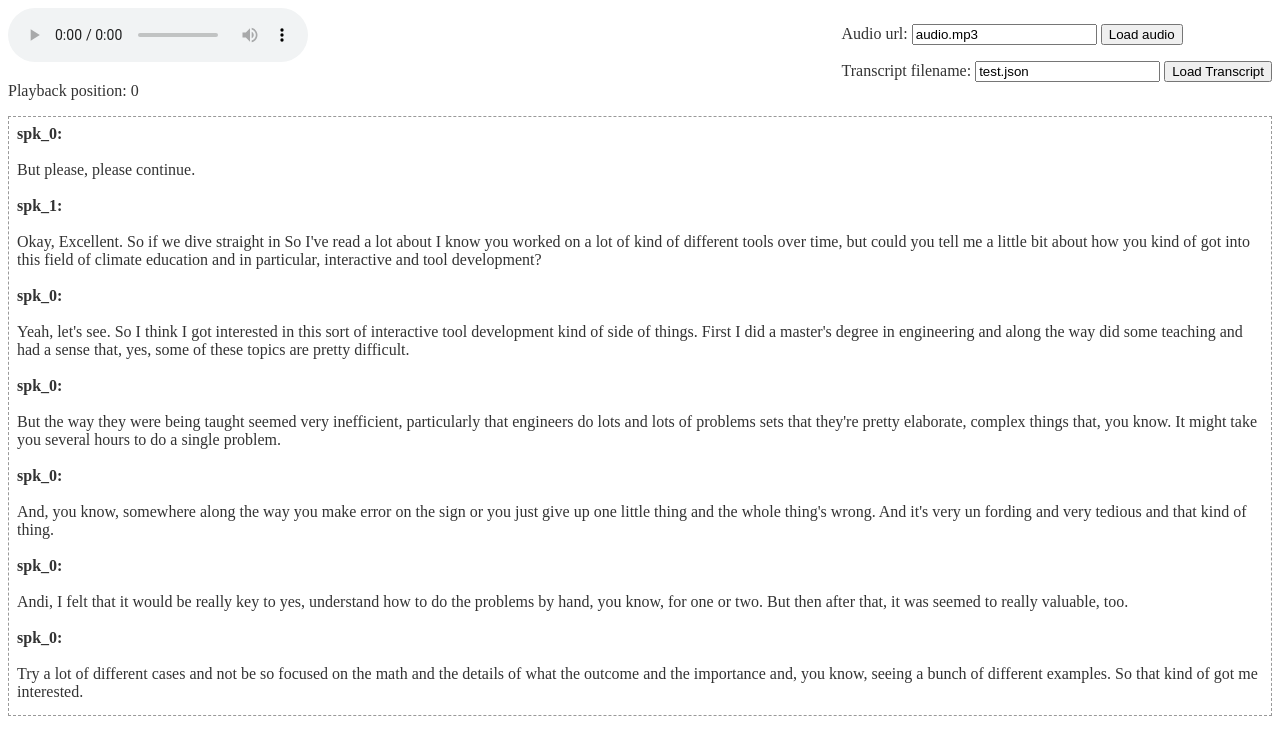
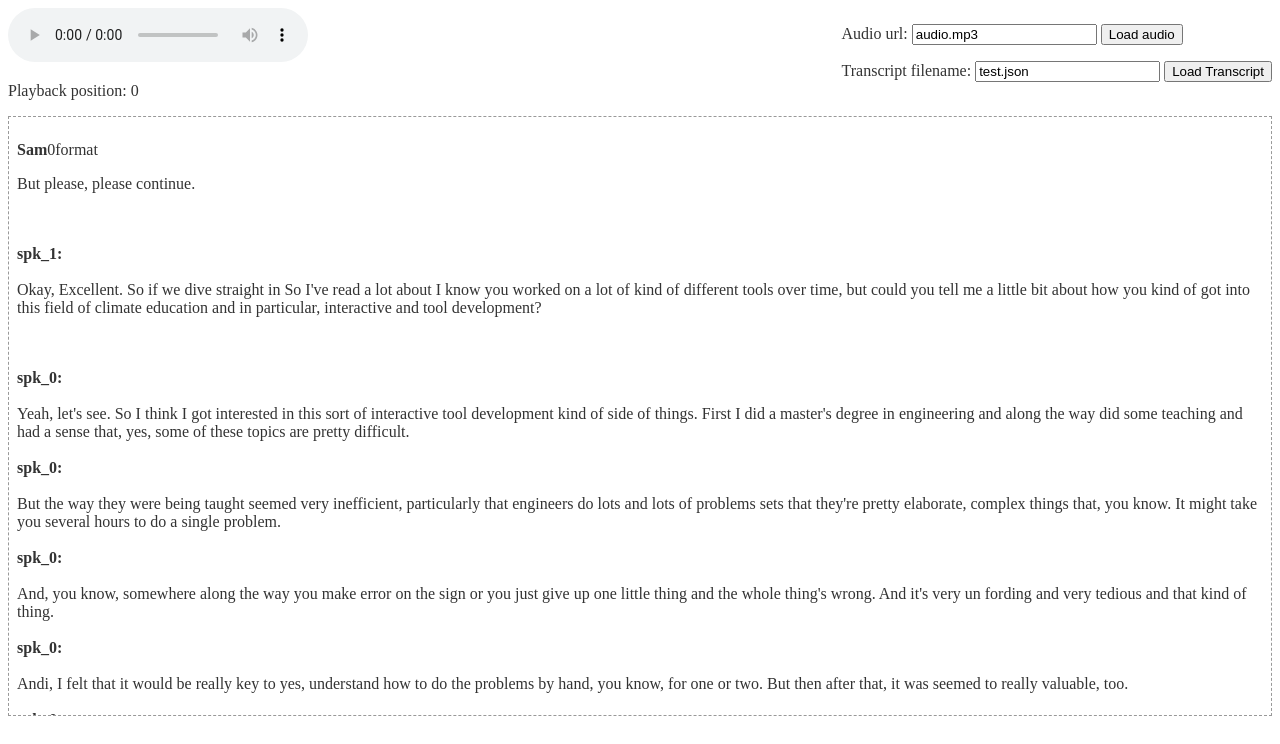
Before and after one commit to smlum/aws-transcription-editor-old, a plain HTML site: page index.html in a window 1280 px wide. Both pictures are taken after a click on the button "Load Transcript". Drawn offline with nearby package versions, Linux system fonts and the light colour scheme.

Commit message:
changing para structure

```diff
--- a/display.js
+++ b/display.js
@@ -56,6 +56,23 @@
       var transcript_raw = JSON.stringify(results.transcripts[0].transcript);
 
       // create an array of start times for each speaker
+      // possible reduced version commented out below
+      // var speaker_times = [];
+      // var segments = results.speaker_labels.segments;
+      // for (var i = 0; i < segments.length; i++) {
+      //   speaker = [];
+      //   speakerLabel = segments[i].speaker_label
+      //   // don't push if it's the same one
+      //   if ((i == 0 ) || (segments[i].speaker_label != segments[i-1].speaker_label)) {
+
+      //     speaker.push(segments[i].speaker_label);
+      //     speaker.push(Number(segments[i].start_time));
+      //     speaker_times.push(speaker);
+      //   }
+      // };
+
+
+      // old version of speaker times below
       var speaker_times = [];
       var segments = results.speaker_labels.segments;
       for (var i = 0; i < segments.length; i++) {
@@ -64,18 +81,22 @@
         speaker.push(Number(segments[i].start_time));
         speaker_times.push(speaker);
       };
-      // console.log(speaker_times);
-      // saving global variables for use in audio-control.js (poss delete)
+
+      // saving global variables for use in audio-control.js (poss can delete)
       speakerTimes = speaker_times
+
       transcriptObject = results.items;
 
       // assign variables for use in for loop below
       var text = "";
+      // possibly tidy up speaker counter in future versions
       var speaker_counter = 0;
       var new_speaker = "";
+      // to count how long each para is to avoid too long paras
       var paragraphCounter = 0;
+      var newPara = "";
 
-      // loop through and append each word
+      // loop through json to appeand words and data
       for (var i = 0; i < results.items.length; i++) {
         // get data from JSON string
         word = results.items[i].alternatives[0].content;
@@ -83,17 +104,15 @@
         word_start_time = results.items[i].start_time;
         type = results.items[i].type;
 
-        // ensure punctuation characters don't have spaces before them
+        // check for punctuation and ensure punctuation doesn't have spaces before them
         if (type == "pronunciation") {
           space = " ";
           paragraphCounter++;
-
         } else if (type == "punctuation") {
           space = "";
         };
 
         // remove unwanted utterances
-        // TODO add custom words, sort out resulting punctuation mess
         if (word == "um" | word == "Um") {
           word = "";
         }
@@ -104,15 +123,36 @@
           while (Number(speaker_times[speaker_counter][1]) < Number(word_start_time)) {
             speaker_counter++;
           };
-          // changed
-          //speaker_counter = speaker_counter - 1;
 
           //TODO deal with: Uncaught TypeError: Cannot read property '0' of undefined
 
           new_speaker = speaker_times[speaker_counter][0];
-          $('.speaker').before("<span class='speaker-header " + speaker_times[speaker_counter][0] + "'>" + speaker_times[speaker_counter][0] + ":</span>");
-          $('.speaker').before("<br><br>");
+
+          // $('#speaker').before("<span class='speaker-header'>" + speaker_times[speaker_counter][0] + ":</span>");
+          // $('#speaker').before("<br><br>")
+          // add new para
+          // function takes: timeOfFirstWord, speaker, wordCount
+          newPara = CreateNewPara("0", "Sam", i)
+          $('#speaker').before(newPara)
+          // document.getElementById('speaker').insertAdjacentHTML('beforebegin',
+          // newPara);
+          console.log(newPara);
         };
+
+        // function that adds the content, html and data for new paragraphs and speakers
+        function CreateNewPara(timeOfFirstWord, speaker, wordCount) {
+          var formattedTime = timeOfFirstWord + "format";
+          if (wordCount > 0) {
+            var endPara = "</p>";
+          } else {
+            endPara = "";
+          };
+          var paraTime = "<p data-time='" + timeOfFirstWord + "' data-tf='" + formattedTime + "'>";
+          var paraSpeaker = "<span class='speaker-header'>" + speaker + "</span>";
+          var paraFormattedTime = "<span class ='timecode'>" + formattedTime + "</span>";
+          var newPara = endPara + paraTime + paraSpeaker + paraFormattedTime;
+          return newPara;
+        }
 
         // add line break if speaker changes
         if ((speaker_counter < speaker_times.length) && (i != 0)) {
@@ -126,9 +166,9 @@
               // change this to use paragraph tags instead of line breaks
               if (new_speaker != speaker_times[speaker_counter][0]) {
                 new_speaker = speaker_times[speaker_counter][0];
-                $('.speaker').before("<br><br>");
-                $('.speaker').before("<span style='font-weight: bold'>" + speaker_times[speaker_counter][0] + ":</span>");
-                $('.speaker').before("<br><br>");
+                $('#speaker').before("</p><br><br>");
+                $('#speaker').before("<span style='font-weight: bold'>" + speaker_times[speaker_counter][0] + ":</span>");
+                $('#speaker').before("<br><br>");
                 paragraphCounter = 0;
               };
             };
@@ -136,10 +176,19 @@
           };
         };
 
-        // add data and tooltip to each word: confidence, start time, speaker, id
+        var endParaTag = "";
+        // end paragraph at the end
+        if (i == results.items.length - 1) {
+          endParaTag = "</p>";
+
+          console.log(results.items.length);
+        }
+
+        // add data to each word: confidence, start time, speaker
         spanStartTime = "<span class='word-container' data-time=" + word_start_time + " data-confidence=" + confidence + ">";
         // comment out line below if using tooltips
-        text = space + spanStartTime + word + "</span>";
+        text = space + spanStartTime + word + "</span>" + endParaTag;
+
 
         // Uncomment out below to use tooltips
         // spanTooltip = "<span class='tooltiptext'>";
@@ -147,20 +196,18 @@
         // text = space + divTooltip + spanStartTime + word + "</span>" + spanTooltip + confidence + "<br>" + word_start_time + "</span>" + "</div>";
 
         // append text to speaker div
-        $('.speaker').before(text);
+        $('#speaker').before(text);
         var x = word_start_time;
-        console.log(x);
 
         // if it gets to a full stop and the current paragraph is too long, start a new paragraph
         // TODO let user set the paragraph amount
         var max_para_length = 35;
         if (type == "punctuation" && (word == "." || word == "!" || word == "?") && paragraphCounter > max_para_length && new_speaker == speaker_times[speaker_counter][0]) {
           // set data for new speaker
-          console.log(x);
 
-          $('.speaker').before("<br><br>");
-          $('.speaker').before("<span class='speaker-header " + speaker_times[speaker_counter][0] + "'>" + speaker_times[speaker_counter][0] + ":</span>");
-          $('.speaker').before("<br><br>");
+          $('#speaker').before("<br><br>");
+          $('#speaker').before("<span class='speaker-header " + speaker_times[speaker_counter][0] + "'>" + speaker_times[speaker_counter][0] + ":</span>");
+          $('#speaker').before("<br><br>");
           paragraphCounter = 0;
         };
 
--- a/index.html
+++ b/index.html
@@ -55,8 +55,8 @@
 
     <!-- transcript section -->
     <div id="content" contenteditable="true">
-      <div class="speaker">
-      </div>
+      <p id="speaker">
+      </p>
     </div>
 
   </div>
```
